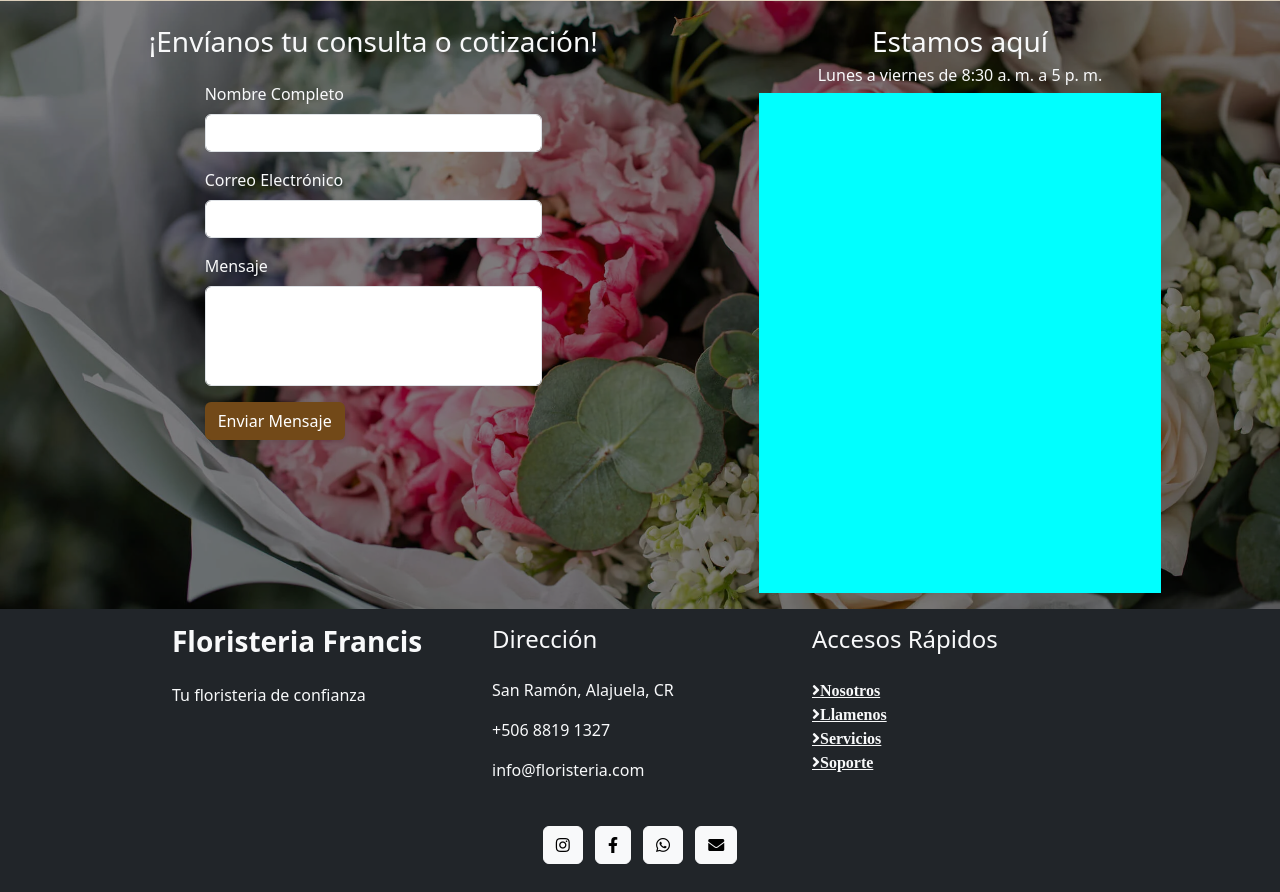
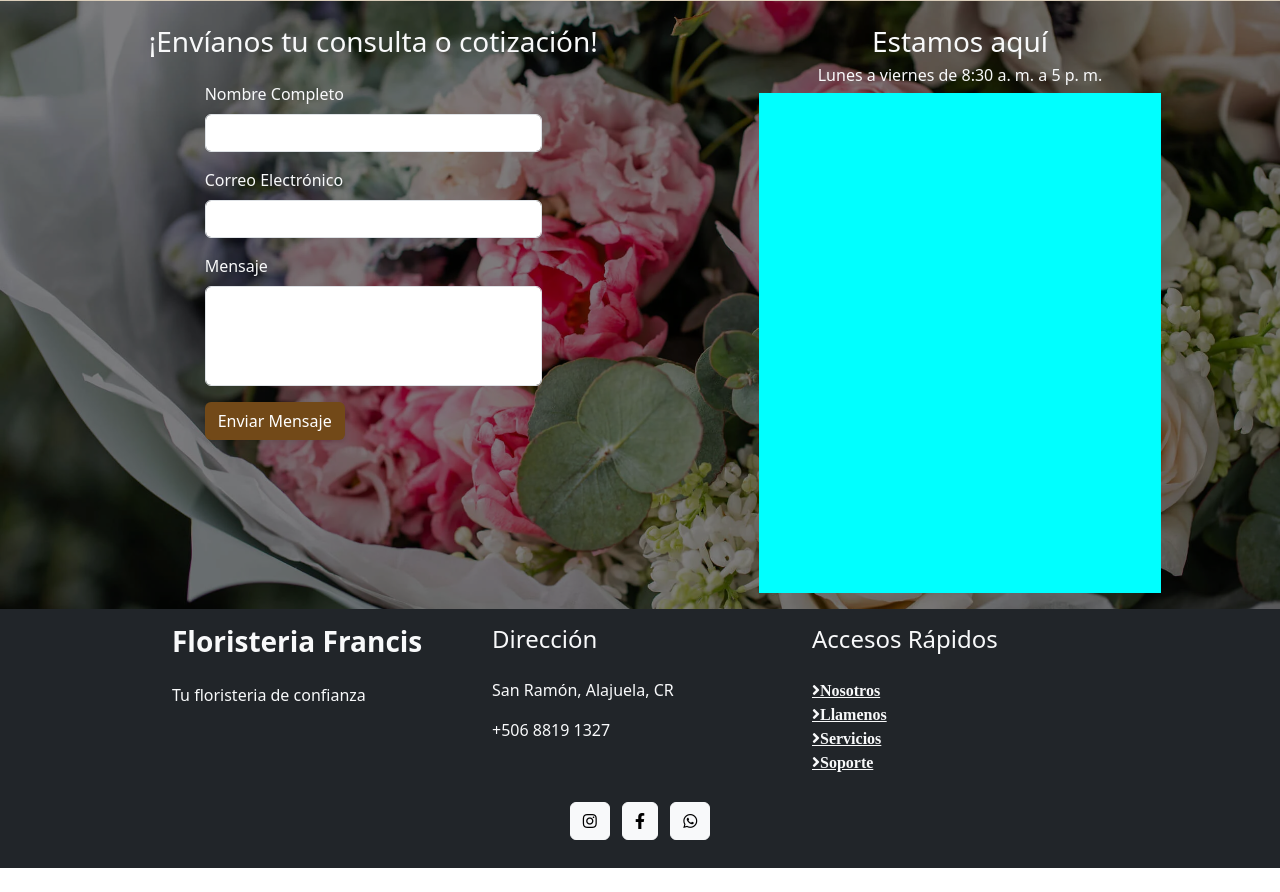
Before and after one commit to danielamendezp/FloristeriaFrancis, a plain HTML site: page funerario.html in a window 1280 px wide. Shown: the part 4473-5365 px from the top of the page. After the commit the page ends 5341 px from the top, so only its background shows below. Drawn offline with nearby package versions, Linux system fonts and the light colour scheme; some packages are replaced by stand-ins of ours.

Commit message:
Update funerario.html

```diff
--- a/funerario.html
+++ b/funerario.html
@@ -165,7 +165,6 @@
           <h4 class="footerTitle text-light mb-4 mt-3">Dirección</h4>
           <p><i class=" text-light"></i>San Ramón, Alajuela, CR</p>
           <p><i class=" text-light"></i>+506 8819 1327</p>
-            <p><i class=" text-light"></i>info@floristeria.com</p>
       </div>
 
       <div class="col-lg-3 col-sm-12 text-light text-center text-lg-start">
@@ -189,15 +188,13 @@
            target="_blank">
           <i class="fab fa-whatsapp"></i>
         </a>
-          <a href="mailto:mendez.daniela1199@gmail.com" class="btn btn-light m-1 custom-bg" role="button" rel="nofollow" data-mdb-ripple-init
-             target="_blank">
-            <i class="fas fa-envelope"></i>
-          </a>
       </div>
 
   </div>
 
 </div>
 
+
+
 </body>
 </html>
```
Lines whose indentation alone changed are shown as unchanged.
